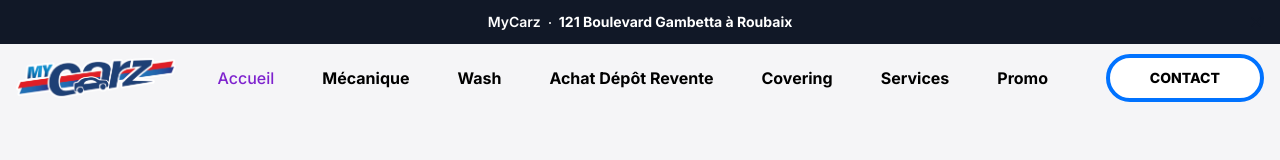
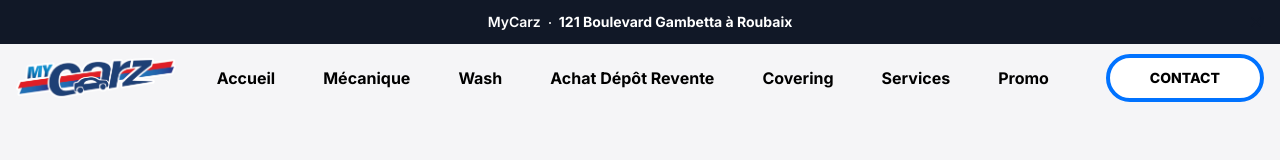
Before and after one commit to Yannis-Alouache/MyCarz, a Next.js app in the folder frontend/: page /promo in a window 1280 px wide. Shown: the top 160 px of the page. Built offline with nearby package versions, Linux system fonts and the light colour scheme.

Commit message:
[~] fixed navbar color

```diff
--- a/frontend/src/app/_components/Navbar/Navbar.jsx
+++ b/frontend/src/app/_components/Navbar/Navbar.jsx
@@ -46,7 +46,7 @@ const Navbar = (props) => {
                     <ul className="flex flex-col mt-4 font-medium lg:flex-row lg:space-x-12 lg:mt-0">
                         <li>
                             <a href="/"
-                                className="block py-2 pl-3 pr-4 text-white bg-purple-700 rounded lg:bg-transparent lg:text-purple-700 lg:p-0"
+                                className="block py-2 pl-3 pr-4 text-black font-bold border-b border-gray-100 hover:bg-gray-50 lg:hover:bg-transparent lg:border-0 lg:hover:text-purple-700 lg:p-0"
                                 aria-current="page">Accueil</a>
                         </li>
                         <li>
```
